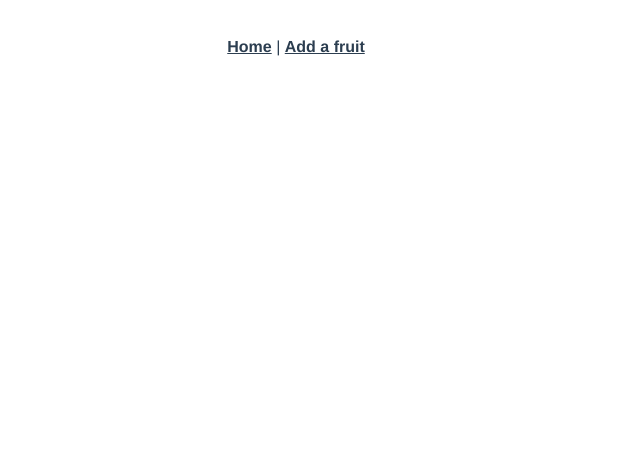
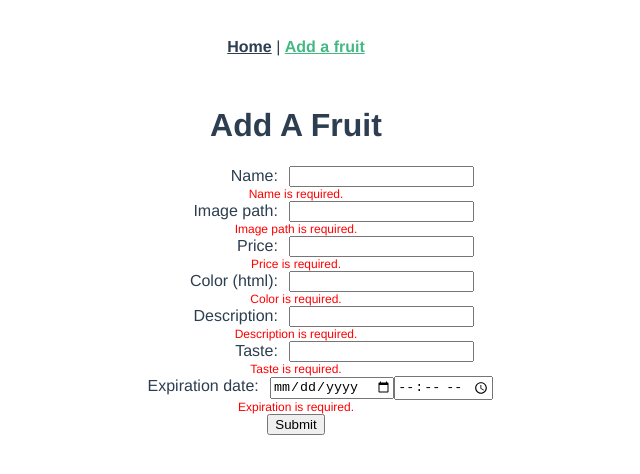
Before and after one commit to Cochonours/test_vuejs, a Vue app in the folder fruit-api/: page /add_fruit in a window 1280 px wide. Shown: the top 474 px of the page, without its empty margins (344-984 px from the left). Built offline with nearby package versions, Linux system fonts and the light colour scheme.

Commit message:
Add a fruit : new page with form using vuelidate

```diff
--- a/fruit-api/package.json
+++ b/fruit-api/package.json
@@ -9,11 +9,13 @@
     "api": "fruit-api"
   },
   "dependencies": {
+    "@types/vuelidate": "^0.7.13",
     "axios": "^0.21.1",
     "core-js": "^3.6.5",
     "fruit-api": "^1.1.5",
     "vue": "^2.6.11",
-    "vue-router": "^3.5.1"
+    "vue-router": "^3.5.1",
+    "vuelidate": "^0.7.6"
   },
   "devDependencies": {
     "@vue/cli-plugin-babel": "~4.5.0",
--- a/fruit-api/src/App.vue
+++ b/fruit-api/src/App.vue
@@ -2,7 +2,7 @@
   <div id="app">
     <div id="nav">
       <router-link to="/">Home</router-link> |
-      <router-link to="/fruit">Add a fruit</router-link>
+      <router-link to="/add_fruit">Add a fruit</router-link>
     </div>
     <router-view/>
   </div>
--- a/fruit-api/src/data/fruits.js
+++ b/fruit-api/src/data/fruits.js
@@ -67,9 +67,12 @@ function get_one_async(fruit_id) {
     .get(fruit_api_base_url + '/fruit/' + fruit_id)
 }
 
-
+function post_new_async(fruit) {
+  return axios.post(fruit_api_base_url + '/fruit', fruit)
+}
 
 export default {
   get_one_async,
   get_all_async,
+  post_new_async,
 }
--- a/fruit-api/src/router/index.js
+++ b/fruit-api/src/router/index.js
@@ -1,7 +1,9 @@
 import Vue from 'vue'
 import VueRouter from 'vue-router'
 import Home from '../views/Home.vue'
+import Vuelidate from 'vuelidate'
 
+Vue.use(Vuelidate)
 Vue.use(VueRouter)
 
 const routes = [
@@ -14,6 +16,11 @@ const routes = [
     path: '/fruit/:id',
     name: 'Fruit',
     component: () => import('../views/Fruit.vue')
+  },
+  {
+    path: '/add_fruit',
+    name: 'Add a Fruit',
+    component: () => import('../views/AddAFruit.vue')
   }
 ]
 
--- /dev/null
+++ b/fruit-api/src/views/AddAFruit.vue
@@ -0,0 +1,150 @@
+<template>
+  <div class="fruit">
+    <h1>Add a fruit</h1>
+    <form @submit.prevent="submit">
+      <div>
+        <label for="name">Name:</label>
+        <input type="text" name="name" v-model="fruit.name">
+        <div class="error" v-if="!$v.fruit.name.required">Name is required.</div>
+        <div class="error" v-if="!$v.fruit.name.minLength">Name is too short.</div>
+      </div>
+      <div>
+        <label for="image">Image path:</label>
+        <input name="image" v-model="fruit.image">
+        <div class="error" v-if="!$v.fruit.image.required">Image path is required.</div>
+      </div>
+      <div>
+        <label for="price">Price:</label>
+        <input type="number" name="price" v-model="fruit.price">
+        <div class="error" v-if="!$v.fruit.price.required">Price is required.</div>
+        <div class="error" v-if="!$v.fruit.price.minValue">Price must be positive.</div>
+      </div>
+      <div>
+        <label for="color">Color (html):</label>
+        <input name="color" v-model="fruit.color">
+        <div class="error" v-if="!$v.fruit.color.required">Color is required.</div>
+        <div class="error" v-if="!$v.fruit.color.minLength || !$v.fruit.color.maxLength">Color is invalid.</div>
+      </div>
+      <div>
+        <label for="description">Description:</label>
+        <input type="textarea" name="description" v-model="fruit.description">
+        <div class="error" v-if="!$v.fruit.description.required">Description is required.</div>
+      </div>
+      <div>
+        <label for="taste">Taste:</label>
+        <input name="taste" v-model="fruit.taste">
+        <div class="error" v-if="!$v.fruit.taste.required">Taste is required.</div>
+        <div class="error" v-if="!$v.fruit.taste.minLength">Taste is too short.</div>
+      </div>
+      <div>
+        <label for="expires">Expiration date:</label>
+        <input type="date" name="expires" v-model="fruit.expires_date">
+        <input type="time" name="expires" v-model="fruit.expires_time">
+        <div class="error" v-if="!$v.fruit.expires.required">Expiration is required.</div>
+      </div>
+        <button type="submit">
+          Submit
+        </button>
+    </form>
+  </div>
+</template>
+
+
+<script>
+import fruits_api from '@/data/fruits'
+import { required, maxLength, minLength, decimal } from 'vuelidate/lib/validators'
+
+export default {
+  name: 'Fruit',
+  data() {
+    return {
+      fruit: {
+        name: null,
+        image: null,
+        price: null,
+        color: null,
+        description: null,
+        taste: null,
+        expires_date: null,
+        expires_time: null,
+        expires: null,
+        isFruit: true,
+      }
+    }
+  },
+  validations: {
+    fruit: {
+      name: {
+        required,
+        minLength: minLength(3),
+      },
+      image: {
+        required,
+      },
+      price: {
+        required,
+        decimal,
+        minValue: 0,
+      },
+      color: {
+        required,
+        minLength: minLength(4),
+        maxLength: maxLength(7),
+      },
+      description: {
+        required,
+      },
+      taste: {
+        required,
+        minLength: minLength(3),
+      },
+      expires: {
+        required,
+      },
+    }
+  },
+  methods: {
+    format_price(price_str) {
+      return price_str + ' €'
+    },
+    submit() {
+      this.fruit.expires = this.fruit.expires_time
+        ? new Date(this.fruit.expires_date + " " + this.fruit.expires_time)
+        : new Date(this.fruit.expires_date)
+
+      // Forces vuelidate to check all properties
+      this.$v.fruit.$touch()
+
+      if (this.$v.fruit.$error) {
+        alert("Some fields are in error")
+      }
+      else {
+        // the API doesn't clean up so we shoudln't send too much data
+        const fruit = { ...this.fruit };
+        delete fruit.expires_date
+        delete fruit.expires_time
+
+        fruits_api.post_new_async(fruit)
+          .then(() => alert("Post successful"))
+          .catch(() => alert("Error while posting info"))
+      }
+    }
+  },
+}
+</script>
+
+<style scoped>
+.error {
+  color: red;
+  font-size: 0.75em;
+}
+h1 {
+  text-transform: capitalize;
+}
+label {
+  display: inline-block;
+  text-align: right;
+  width: 10em;
+  margin-right: 0.7em;
+}
+</style>
--- a/fruit-api/src/views/Home.vue
+++ b/fruit-api/src/views/Home.vue
@@ -26,7 +26,7 @@ export default {
   mounted() {
     // Get the list of fruits and update our data for display
     fruits_api.get_all_async().then(fruits => this.fruits = fruits)
-     .catch(() => alert('Fruit api not responding..'))
+     .catch((e) => console.error(e) && alert('Fruit api not responding..'))
   },
 }
 </script>
```
Also changed, not shown: 1 other file (tests, documents, lock files or other folders).
